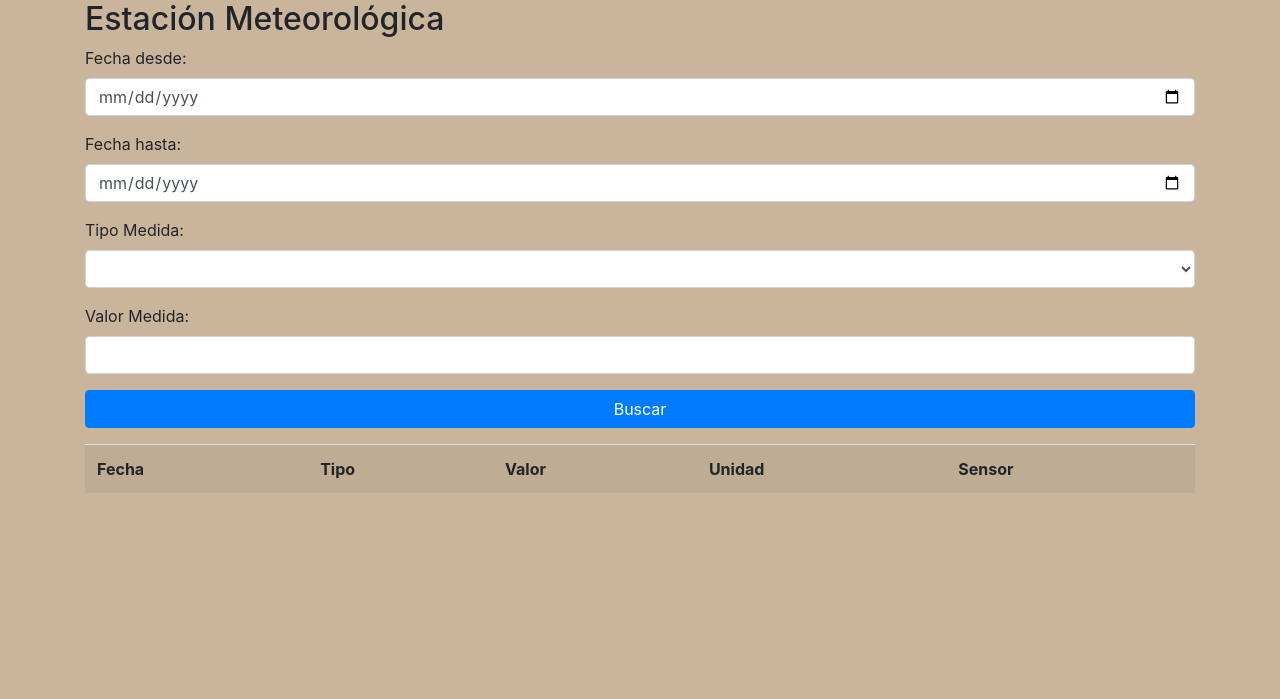
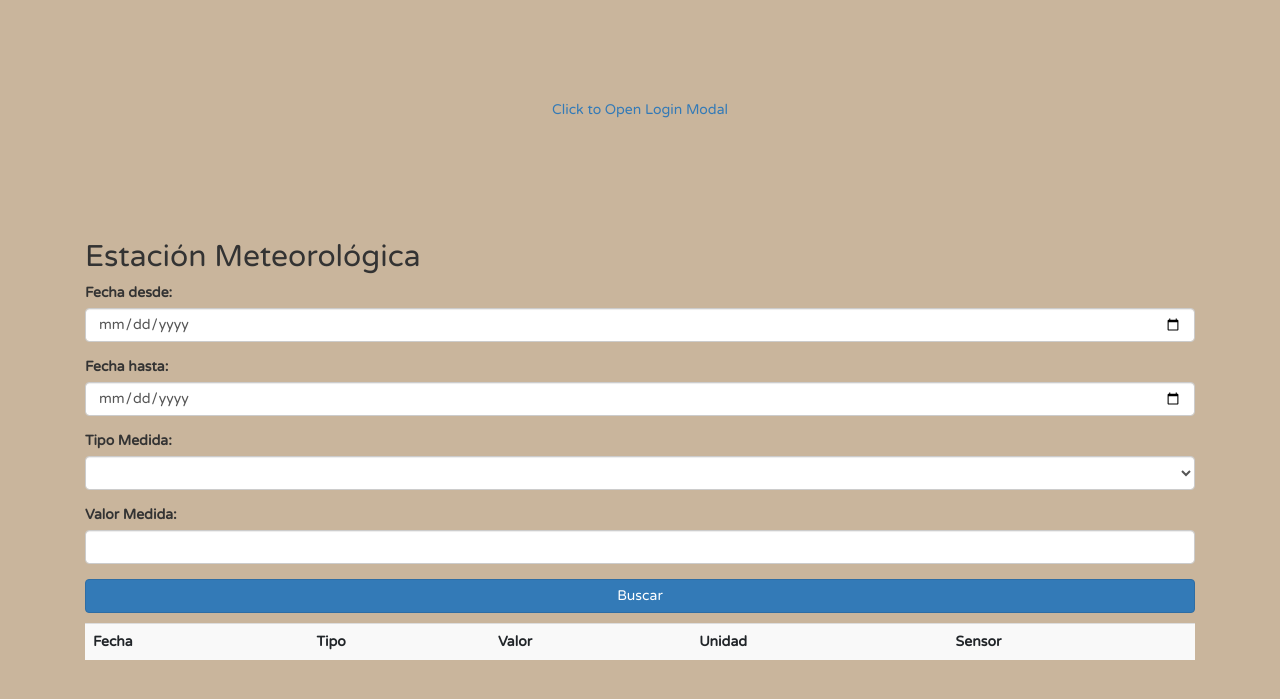
Before and after one commit to saulmurisan/ProyectoEstacion, a PHP site: page /inicio.php in a window 1280 px wide. Shown: the top 699 px of the page. Run offline with PHP 8.4, Linux system fonts and the light colour scheme; data that the repository does not hold is empty.

Commit message:
miguel y saul : estilo

```diff
--- a/inicio.php
+++ b/inicio.php
@@ -10,8 +10,92 @@
             href="https://stackpath.bootstrapcdn.com/bootstrap/4.3.1/css/bootstrap.min.css"
             integrity="sha384-ggOyR0iXCbMQv3Xipma34MD+dH/1fQ784/j6cY/iJTQUOhcWr7x9JvoRxT2MZw1T"
             crossorigin="anonymous">
+            <link href="https://fonts.googleapis.com/css?family=Roboto|Varela+Round" rel="stylesheet">
+<link rel="stylesheet" href="https://maxcdn.bootstrapcdn.com/bootstrap/3.3.7/css/bootstrap.min.css">
+<script src="https://ajax.googleapis.com/ajax/libs/jquery/1.12.4/jquery.min.js"></script>
+<script src="https://maxcdn.bootstrapcdn.com/bootstrap/3.3.7/js/bootstrap.min.js"></script>
+<style type="text/css">
+    body {
+		font-family: 'Varela Round', sans-serif;
+	}
+	.modal-login {
+		width: 350px;
+	}
+	.modal-login .modal-content {
+		padding: 20px;
+		border-radius: 1px;
+		border: none;
+	}
+	.modal-login .modal-header {
+		border-bottom: none;
+        position: relative;
+		justify-content: center;
+	}
+	.modal-login h4 {
+		text-align: center;
+		font-size: 26px;
+	}
+	.modal-login .form-control, .modal-login .btn {
+		min-height: 40px;
+		border-radius: 1px;
+	}
+	.modal-login .hint-text {
+		text-align: center;
+		padding-top: 10px;
+	}
+	.modal-login .close {
+        position: absolute;
+		top: -5px;
+		right: -5px;
+	}
+	.modal-login .btn {
+		background: #3498db;
+		border: none;
+		line-height: normal;
+	}
+	.modal-login .btn:hover, .modal-login .btn:focus {
+		background: #248bd0;
+	}
+	.modal-login .hint-text a {
+		color: #999;
+	}
+	.trigger-btn {
+		display: inline-block;
+		margin: 100px auto;
+	}
+</style>
 </head>
 <body style="background-color: #C9B59C">
+<div class="text-center">
+	<!-- Button HTML (to Trigger Modal) -->
+	<a href="#myModal" class="trigger-btn" data-toggle="modal">Click to Open Login Modal</a>
+</div>
+
+<!-- Modal HTML -->
+<div id="myModal" class="modal fade">
+	<div class="modal-dialog modal-login">
+		<div class="modal-content">
+			<div class="modal-header">
+				<h4 class="modal-title">Member Login</h4>
+				<button type="button" class="close" data-dismiss="modal" aria-hidden="true">&times;</button>
+			</div>
+			<div class="modal-body">
+				<form action="/examples/actions/confirmation.php" method="post">
+					<div class="form-group">
+						<input type="text" class="form-control" placeholder="Username" required="required">
+					</div>
+					<div class="form-group">
+						<input type="password" class="form-control" placeholder="Password" required="required">
+					</div>
+					<div class="form-group">
+						<input type="submit" class="btn btn-primary btn-block btn-lg" value="Login">
+					</div>
+				</form>
+				<p class="hint-text"><a href="#">Forgot Password?</a></p>
+			</div>
+		</div>
+	</div>
+</div>
 <div class="container" >
             <h2>Estación Meteorológica</h2>
             <form action="visualizacion.php" method="post">
```
